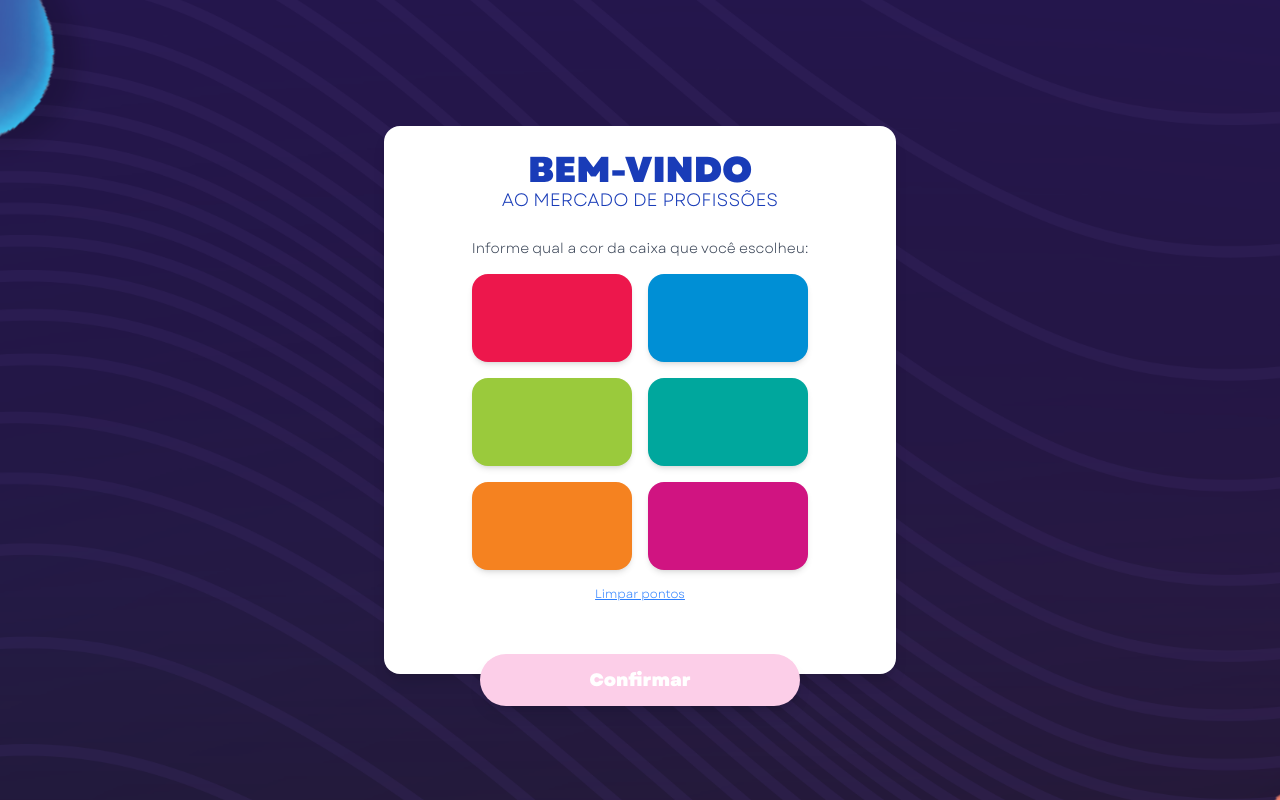
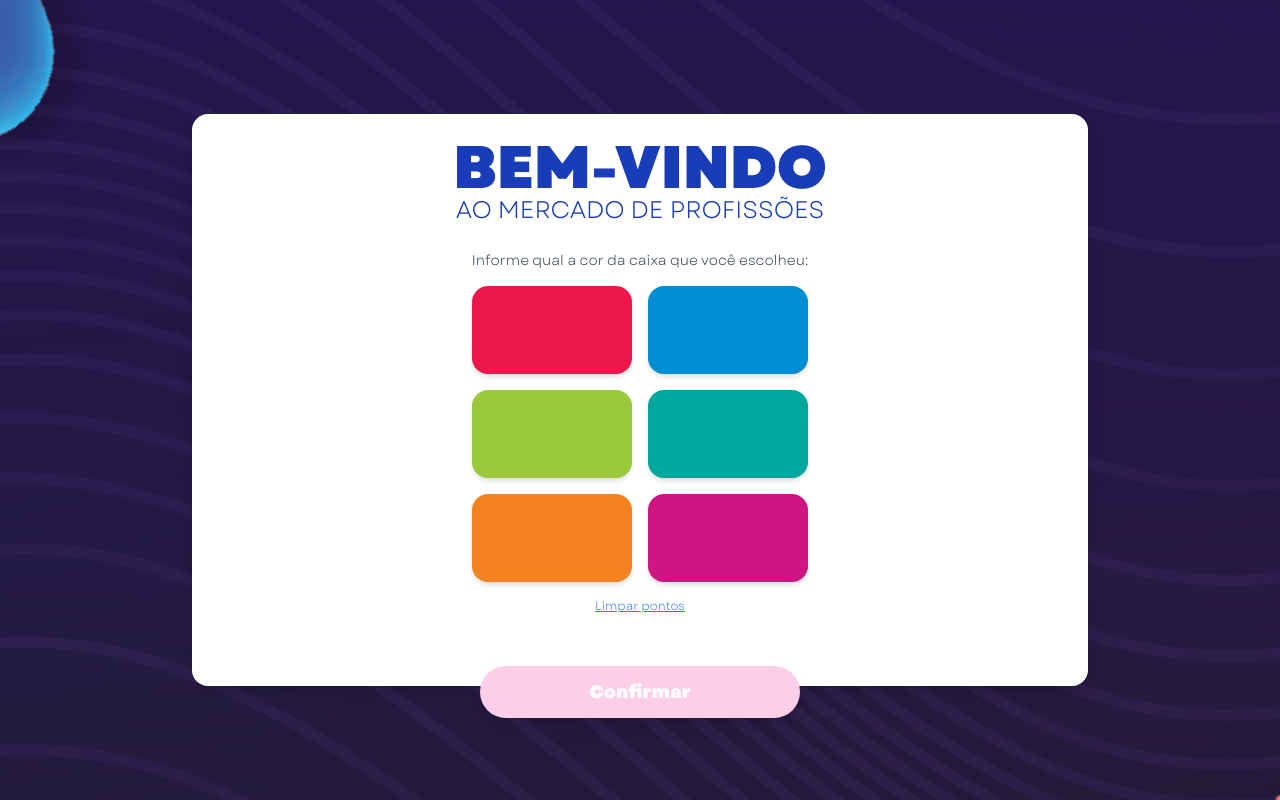
Before and after one commit to xophantom/unisinos-frontend, a Next.js app: page / in a window 1280 px wide. Built offline with nearby package versions, Linux system fonts and the light colour scheme; no server answers.

Commit message:
styles: width size

```diff
--- a/src/components/common/Header.tsx
+++ b/src/components/common/Header.tsx
@@ -3,8 +3,8 @@ import React from 'react';
 const Header: React.FC = () => {
   return (
     <header className="flex flex-col items-center mb-6">
-      <h1 className="text-4xl font-bold text-blue-800 text-center">BEM-VINDO</h1>
-      <h2 className="text-lg font-medium text-blue-800 text-center -mt-1">AO MERCADO DE PROFISSÕES</h2>
+      <h1 className="text-6xl  font-bold text-blue-800 text-center">BEM-VINDO</h1>
+      <h2 className="text-2xl font-medium text-blue-800 text-center -mt-1">AO MERCADO DE PROFISSÕES</h2>
     </header>
   );
 };
--- a/src/components/steps/StepSelectPoints.tsx
+++ b/src/components/steps/StepSelectPoints.tsx
@@ -30,7 +30,7 @@ const StepSelectPoints: React.FC = () => {
   const handleClear = () => setPoints(Array(colorOptions.length).fill(0));
 
   return (
-    <div className="relative w-full max-w-lg mx-auto">
+    <div style={{width: '70%'}} className="relative ml-24 mr-24">
       <div className="bg-white rounded-2xl p-6 flex flex-col items-center shadow-lg">
         <Header />
         <p className="text-center text-gray-700 text-sm mb-4">
```
